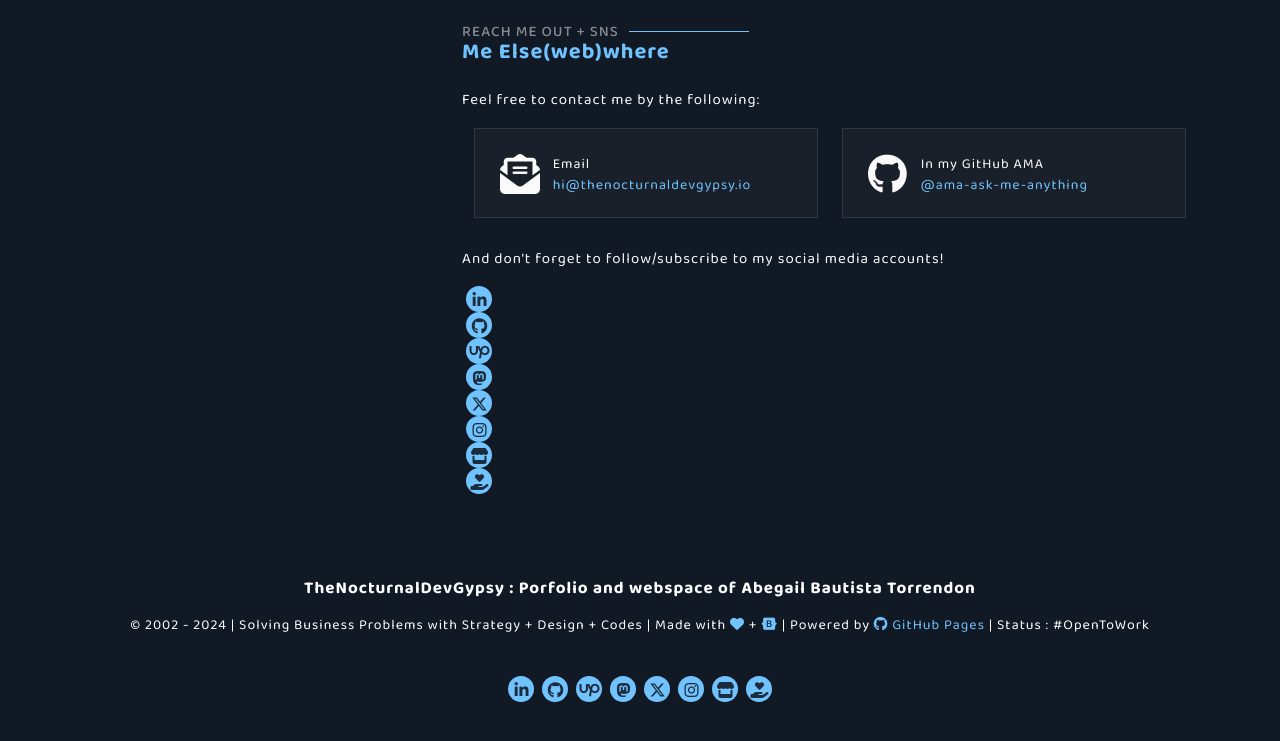
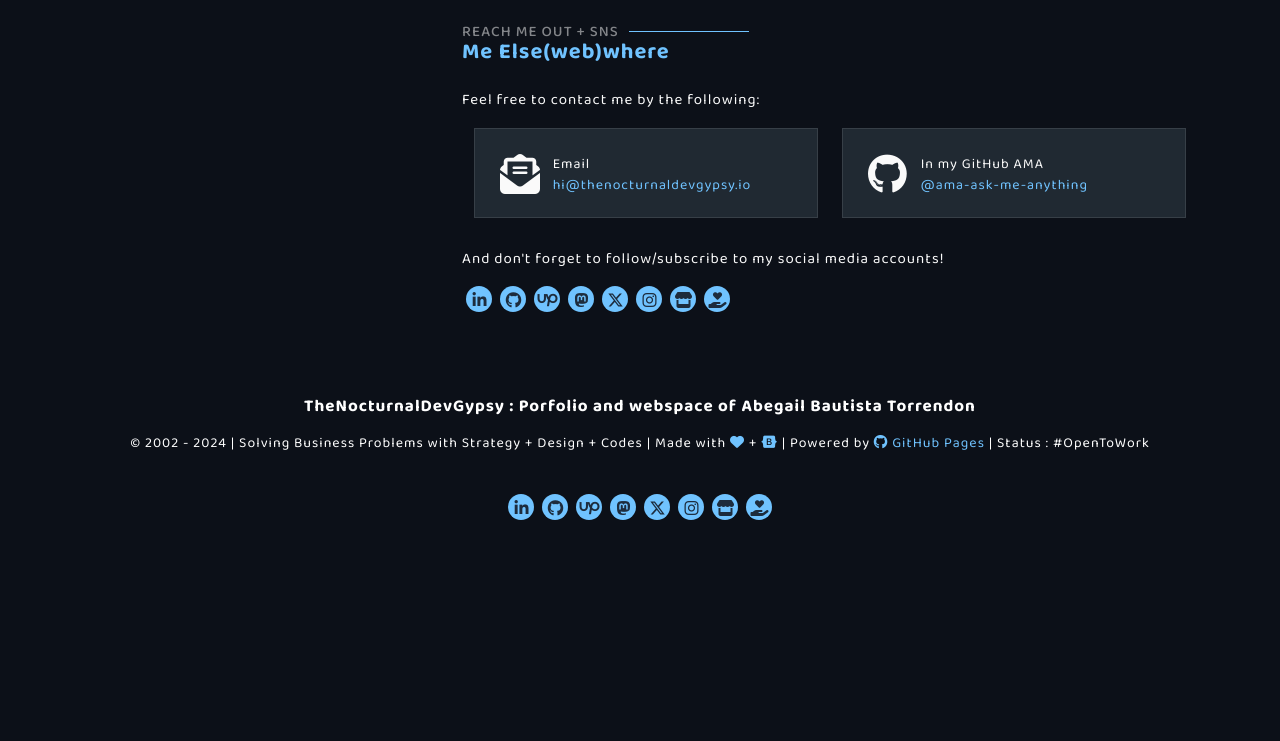
Before and after one commit to thenocturnaldevgypsy-io/thenocturnaldevgypsy-io.github.io, a plain HTML site: page hire-and-contact.html in a window 1280 px wide. Shown: the part 1089-1830 px from the top of the page. After the commit the page ends 1664 px from the top, so only its background shows below. Drawn offline with Linux system fonts and the light colour scheme.

Commit message:
Done troubleshooting Hire and Contact page's CSS. Next: Portfolio (public). For resolving Feat: i #6

```diff
--- a/assets/css/main.styles.css
+++ b/assets/css/main.styles.css
@@ -14,11 +14,11 @@
 
 /* Global Colors - The following color variables are used throughout the website. Updating them here will change the color scheme of the entire website */
 :root {
-  --background-color: #111924; /* Background color for the entire website, including individual sections */
+  --background-color: #0c1018; /* Background color for the entire website, including individual sections */
   --default-color: #fafafa; /* Default color used for the majority of the text content across the entire website */
   --heading-color: #ffffff; /* Color for headings, subheadings and title throughout the website */
   --accent-color: #70c3ff; /* Accent color that represents your brand on the website. It's used for buttons, links, and other elements that need to stand out */
-  --surface-color: #1a2029; /* The surface color is used as a background of boxed elements within sections, such as cards, icon boxes, or other elements that require a visual separation from the global background. */
+  --surface-color: #202932; /* The surface color is used as a background of boxed elements within sections, such as cards, icon boxes, or other elements that require a visual separation from the global background. */
   --contrast-color: #1D2C3D; /* Contrast color for text, ensuring readability against backgrounds of accent, heading, or default colors. */
 }
 
@@ -26,8 +26,8 @@
 :root {
   --nav-color: #fafafa;  /* The default color of the main navmenu links */
   --nav-hover-color: #70c3ff; /* Applied to main navmenu links when they are hovered over or active */
-  --nav-mobile-background-color: #1a2029; /* Used as the background color for mobile navigation menu */
-  --nav-dropdown-background-color: #1a2029; /* Used as the background color for dropdown items that appear when hovering over primary navigation items */
+  --nav-mobile-background-color: #202932; /* Used as the background color for mobile navigation menu */
+  --nav-dropdown-background-color: #202932; /* Used as the background color for dropdown items that appear when hovering over primary navigation items */
   --nav-dropdown-color: #fafafa; /* Used for navigation links of the dropdown items in the navigation menu. */
   --nav-dropdown-hover-color: #70c3ff; /* Similar to --nav-hover-color, this color is applied to dropdown navigation links when they are hovered over. */
 }
@@ -41,7 +41,7 @@
 
 .dark-background {
   /* --background-color: rgba(15, 15, 15, 0.975); */
-  --background-color: #111924 !important;
+  --background-color: #0c1018 !important;
   --default-color: #ffffff;
   --heading-color: #ffffff;
   --surface-color: #292929f9;
@@ -1562,7 +1562,7 @@ section,
 }
 
 .service-details .social-icons {
-   display: inline-block;
+   display: flex;
    padding: 0;
    margin: 0 0 20px 0;
  }
```
Also changed, not shown: assets/images/hero-bg.jpg.
